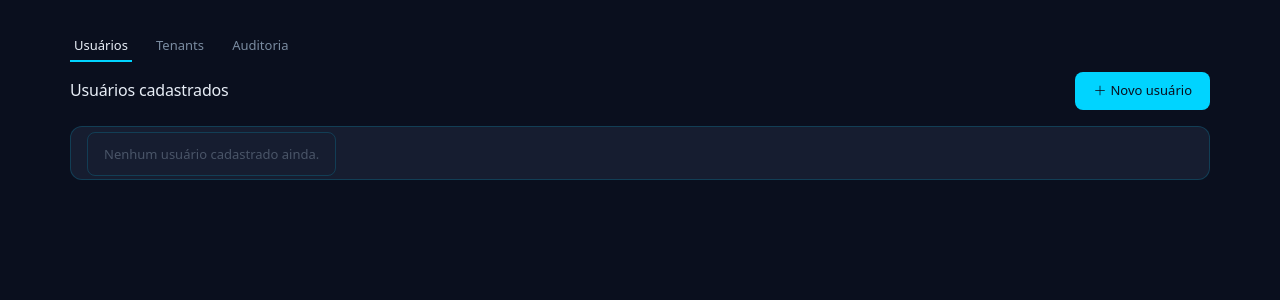
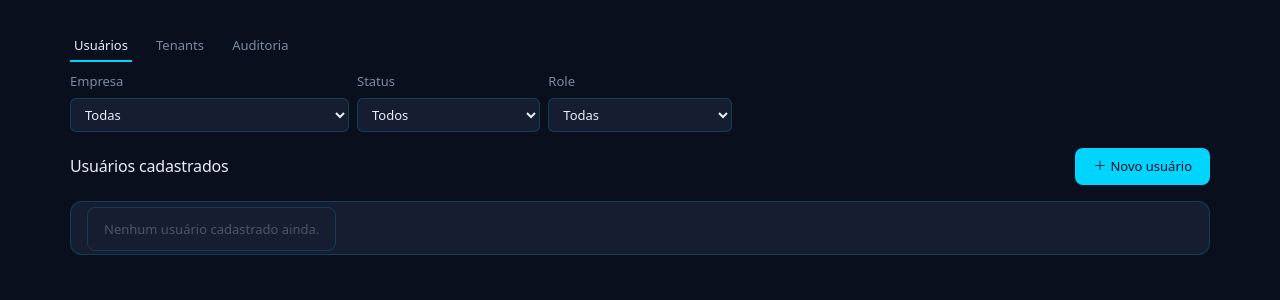
Before and after one commit to joaoabdala/NexBiz, a Flask app: page /admin/usuarios in a window 1280 px wide. Shown: the part 56-356 px from the top of the page. Run offline with Flask 3, Linux system fonts and the light colour scheme; the visitor is signed in with stand-in values (Sample User, id 1); data that the repository does not hold is empty; some libraries are stand-ins or nearby versions.

Commit message:
Adiciona filtros por empresa, status e role na tela de usuários
Filtros via GET (?tenant_id=&status=&role=), aplicados na query SQL
com WHERE dinâmico e parametrizado (nunca concatena o valor direto,
só monta quais condições entram). Cada select tem onchange="this.
form.submit()", então filtrar não depende de JS além disso - sem
select, o formulário ainda funciona com um clique manual em qualquer
input. Link "Limpar filtros" só aparece quando há algum filtro ativo.

Os forms POST de criar/editar/etc já não tinham "action" - continuam
submetendo pra URL atual (com a querystring dos filtros preservada
pelo navegador), então a listagem volta filtrada do jeito que estava
depois de qualquer ação.

Testado localmente com usuários QA descartáveis cobrindo os 2 tenants,
os 2 roles e status ativo/inativo - checados individualmente e
combinados (inclusive uma combinação sem resultado, pra conferir a
mensagem de "nenhum usuário encontrado com esses filtros"). Usuários
de teste removidos antes do commit.

Co-Authored-By: Claude Sonnet 5 <noreply@anthropic.com>

```diff
--- a/app.py
+++ b/app.py
@@ -680,17 +680,45 @@ def admin_usuarios():
             if conn:
                 conn.close()
 
+    # Filtros da listagem (GET, via querystring - sobrevivem aos forms POST
+    # da própria tela porque eles não têm "action" e o navegador reenvia
+    # pra URL atual, querystring incluída).
+    filtro_tenant_id = request.args.get("tenant_id", "").strip()
+    if filtro_tenant_id and not filtro_tenant_id.isdigit():
+        filtro_tenant_id = ""
+    filtro_status = request.args.get("status", "").strip()
+    if filtro_status not in ("ativo", "inativo"):
+        filtro_status = ""
+    filtro_role = request.args.get("role", "").strip()
+    if filtro_role not in ("admin", "user"):
+        filtro_role = ""
+
+    condicoes = []
+    parametros = []
+    if filtro_tenant_id:
+        condicoes.append("t.id = %s")
+        parametros.append(filtro_tenant_id)
+    if filtro_status:
+        condicoes.append("u.active = %s")
+        parametros.append(filtro_status == "ativo")
+    if filtro_role:
+        condicoes.append("u.role = %s")
+        parametros.append(filtro_role)
+    where_sql = ("WHERE " + " AND ".join(condicoes)) if condicoes else ""
+
     conn = get_conn()
     try:
         cursor = dict_cursor(conn)
         cursor.execute(
-            """
+            f"""
             SELECT u.id, u.name, u.email, u.role, u.active, u.created_at, u.last_login_at,
                    t.id AS tenant_id, t.name AS tenant_name
             FROM users u
             JOIN tenants t ON t.id = u.tenant_id
+            {where_sql}
             ORDER BY t.name, u.name
-            """
+            """,
+            parametros,
         )
         usuarios = cursor.fetchall()
         for usuario in usuarios:
@@ -707,6 +735,9 @@ def admin_usuarios():
         "admin/usuarios.html",
         usuarios=usuarios,
         tenants=tenants,
+        filtro_tenant_id=filtro_tenant_id,
+        filtro_status=filtro_status,
+        filtro_role=filtro_role,
         erro=erro,
         mensagem=mensagem,
         nome_usuario=session["nome_exibicao"],
--- a/templates/admin/usuarios.html
+++ b/templates/admin/usuarios.html
@@ -197,6 +197,44 @@
             </div>
         {% endif %}
 
+        <!-- Filtros da listagem - GET, sem action (envia pra própria URL) -->
+        <form method="GET" class="filtros-usuarios mb-3">
+            <div class="row g-2 align-items-end">
+                <div class="col-6 col-md-3">
+                    <label class="campo-label">Empresa</label>
+                    <select name="tenant_id" class="admin-select w-100" onchange="this.form.submit()">
+                        <option value="">Todas</option>
+                        {% for t in tenants %}
+                            <option value="{{ t.id }}" {% if t.id|string == filtro_tenant_id %}selected{% endif %}>{{ t.name }}</option>
+                        {% endfor %}
+                    </select>
+                </div>
+                <div class="col-6 col-md-2">
+                    <label class="campo-label">Status</label>
+                    <select name="status" class="admin-select w-100" onchange="this.form.submit()">
+                        <option value="">Todos</option>
+                        <option value="ativo" {% if filtro_status == 'ativo' %}selected{% endif %}>Ativo</option>
+                        <option value="inativo" {% if filtro_status == 'inativo' %}selected{% endif %}>Inativo</option>
+                    </select>
+                </div>
+                <div class="col-6 col-md-2">
+                    <label class="campo-label">Role</label>
+                    <select name="role" class="admin-select w-100" onchange="this.form.submit()">
+                        <option value="">Todas</option>
+                        <option value="admin" {% if filtro_role == 'admin' %}selected{% endif %}>admin</option>
+                        <option value="user" {% if filtro_role == 'user' %}selected{% endif %}>user</option>
+                    </select>
+                </div>
+                {% if filtro_tenant_id or filtro_status or filtro_role %}
+                    <div class="col-6 col-md-2">
+                        <a href="{{ url_for('admin_usuarios') }}" class="btn-secundario btn-mini d-inline-block">
+                            <i class="bi bi-x-lg me-1"></i>Limpar filtros
+                        </a>
+                    </div>
+                {% endif %}
+            </div>
+        </form>
+
         <div class="d-flex align-items-center justify-content-between mb-3">
             <h4 class="titulo-resultado mb-0">Usuários cadastrados</h4>
             <button
@@ -355,7 +393,13 @@
                 </div>
             {% else %}
                 <div class="linha-usuario">
-                    <span class="msg-vazio">Nenhum usuário cadastrado ainda.</span>
+                    <span class="msg-vazio">
+                        {% if filtro_tenant_id or filtro_status or filtro_role %}
+                            Nenhum usuário encontrado com esses filtros.
+                        {% else %}
+                            Nenhum usuário cadastrado ainda.
+                        {% endif %}
+                    </span>
                 </div>
             {% endfor %}
         </div>
```
